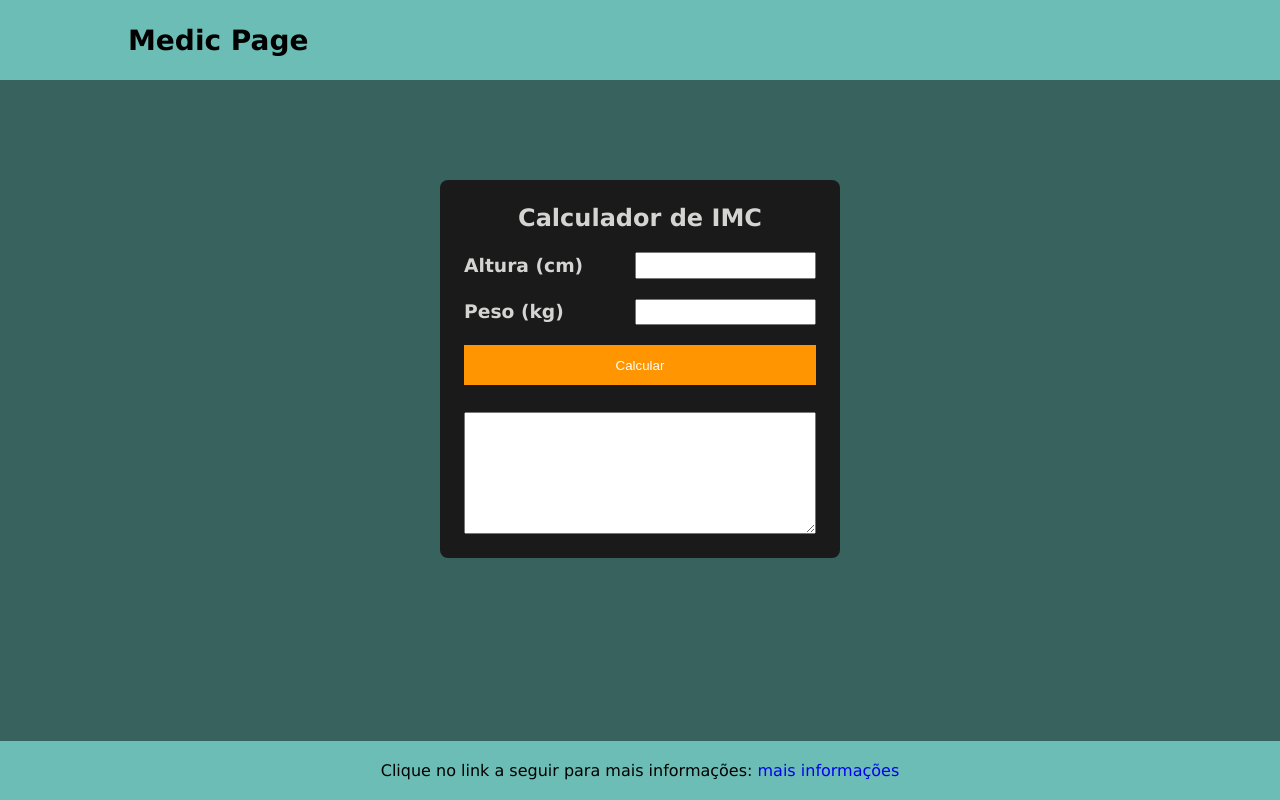
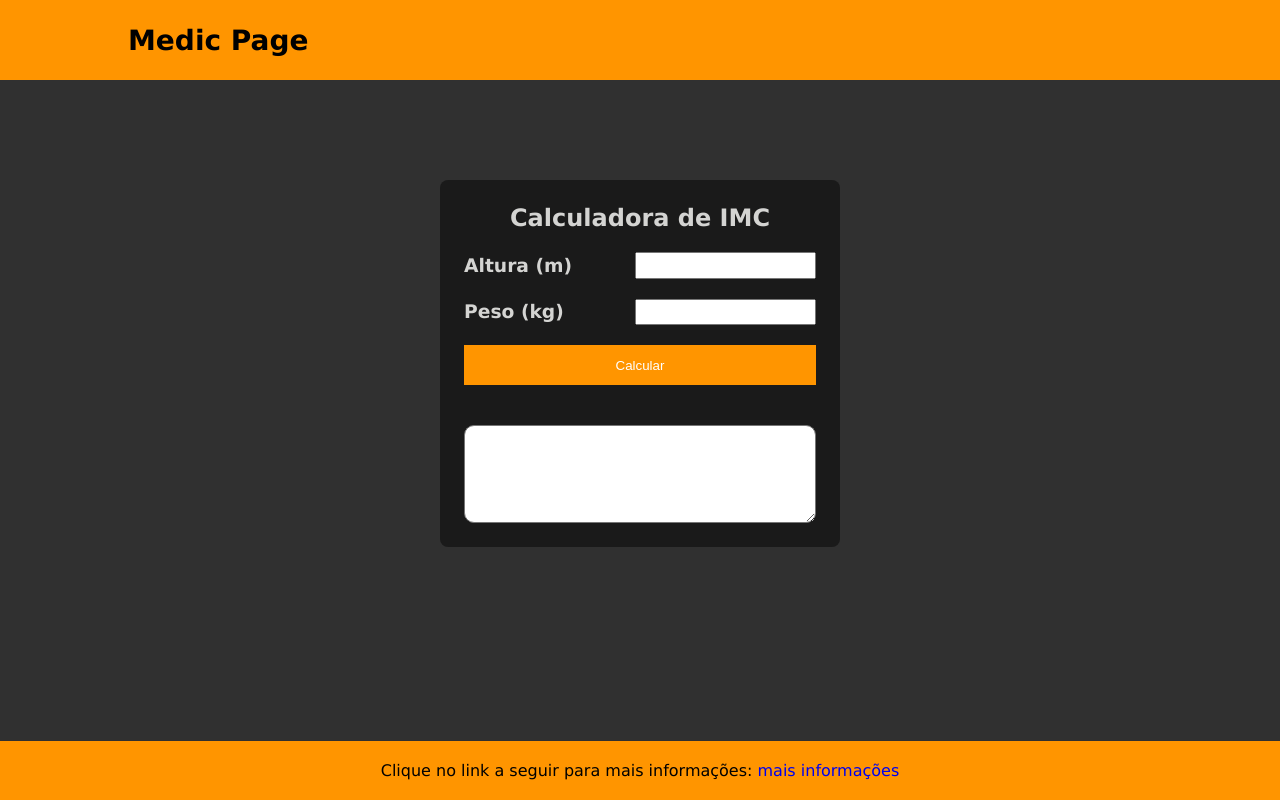
Before and after one commit to GabrielEnzoVidaldeAlmeida/calculadorIMC, a Django app: page /calculo in a window 1280 px wide. Run offline with Django 5.2, Linux system fonts and the light colour scheme.

Commit message:
mudança da paleta de cores

```diff
--- a/medicpage/static/css/calculo.css
+++ b/medicpage/static/css/calculo.css
@@ -21,8 +21,10 @@ textarea{
     width: 100%;
     margin-top: 2em;
     font-family: Verdana, Geneva, Tahoma, sans-serif;
+    font-size: 20px;
     align-content: center;
     justify-items: center;
+    border-radius: 10px;
 }
 .container-imc{
     background-color: #1a1a1a;
--- a/medicpage/static/css/style.css
+++ b/medicpage/static/css/style.css
@@ -6,7 +6,7 @@
 header{
     width: 100%;
     height: 80px;
-    background-color: #6cbdb5;
+    background-color: #FF9500;
     display: flex;
     justify-content: center;
     align-items: center;
@@ -19,7 +19,7 @@ h1{
     width: 80%;
 }
 body{
-    background-color: #38625e;
+    background-color: #303030;
     display: flex;
     flex-direction: column;
     min-height: 100vh;
@@ -36,6 +36,9 @@ main{
 main p{
     margin-top: 80px;
     text-align:justify;
+    background-color: #FF9500;
+    border-radius: 5px;
+    padding: 20px;
 }
 main a{
     display:flex;
@@ -48,7 +51,7 @@ main a{
     width: 200px;
     border: solid 2px #1a1a1a;
     border-radius: 10px;
-    margin-top: 140px;
+    margin-top: 120px;
     padding-left: 200px;
     padding-right: 200px;
     padding-top: 25px;
@@ -61,7 +64,7 @@ main a:hover{
 }
 
 footer{
-    background-color: #6cbdb5;
+    background-color: #FF9500;
     font-family: Verdana, Geneva, Tahoma, sans-serif;
     text-align: center;
     padding-top: 20px;
--- a/medicpage/templates/medicpage/calculo.html
+++ b/medicpage/templates/medicpage/calculo.html
@@ -4,9 +4,9 @@
 <main>
     <div class="area">
         <div class="container-imc">
-            <h2>Calculador de IMC</h2>
+            <h2>Calculadora de IMC</h2>
             <div class="area-input">
-                <h3>Altura (cm)</h3>
+                <h3>Altura (m)</h3>
                 <input id="height" type="number">
             </div>
             <div class="area-input">
@@ -14,13 +14,13 @@
                 <input id="weight" type="number">
             </div>
             <button onclick="calculate()">Calcular</button>
-            <textarea name="" id="text-area" rows="8"></textarea>
+            <textarea name="" id="text-area" rows="4"></textarea>
         </div>
     </div>
 
     <script>
     function calculate(){
-        var height = (document.getElementById("height").value)/100;
+        var height = document.getElementById("height").value;
         var weight = document.getElementById("weight").value;
 
         var imc = weight / height ** 2;
```
